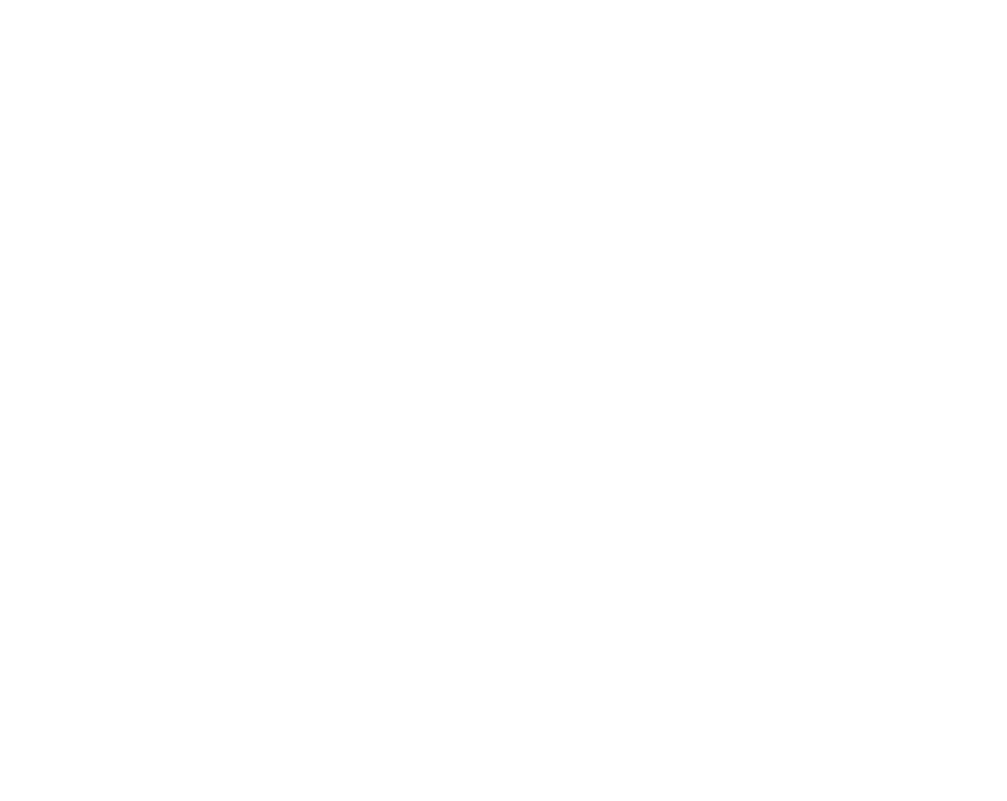
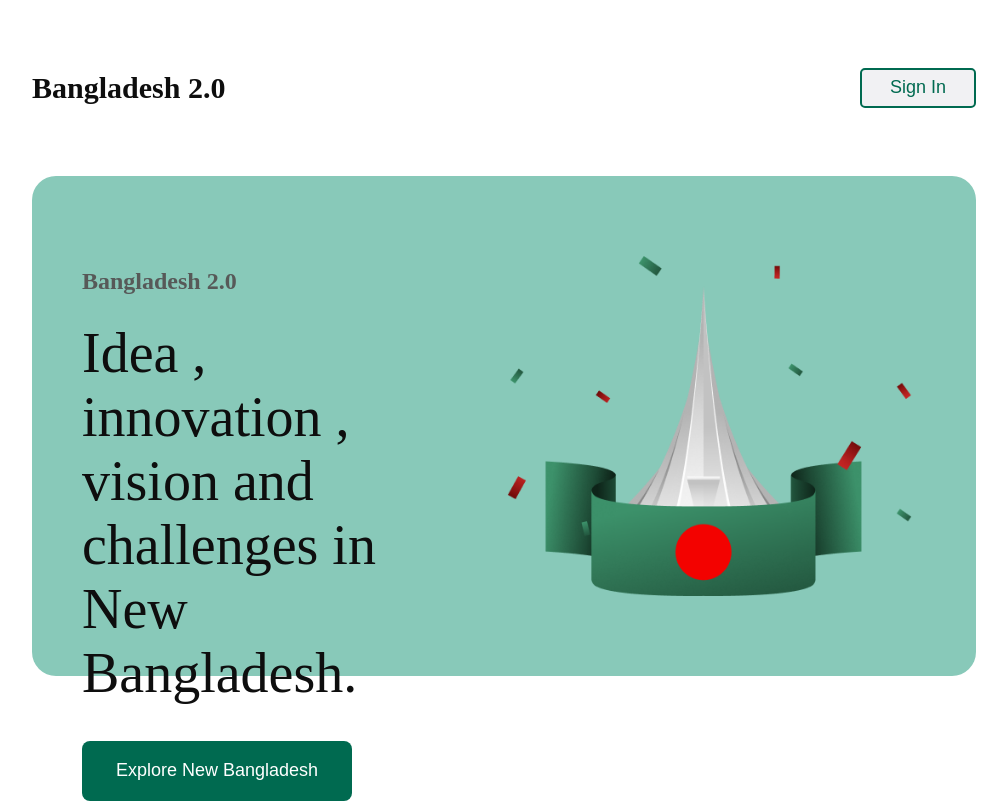
Before and after one commit to isumaiya572/assingment1, a plain HTML site: page index.html in a window 1280 px wide. Shown: the whole page, without its empty margins (136-1143 px from the left). Drawn offline with Linux system fonts and the light colour scheme.

Commit message:
commit-1

```diff
--- a/index.html
+++ b/index.html
@@ -4,10 +4,27 @@
     <meta charset="UTF-8">
     <meta name="viewport" content="width=device-width, initial-scale=1.0">
     <title>Bangladesh 2.0</title>
+    <link rel="preconnect" href="https://fonts.googleapis.com">
+<link rel="preconnect" href="https://fonts.gstatic.com" crossorigin>
+<link href="https://fonts.googleapis.com/css2?family=Fira+Sans:ital,wght@0,100;0,200;0,300;0,400;0,500;0,600;0,700;
+0,800;0,900;1,100;1,200;1,300;1,400;1,500;1,600;1,700;1,800;1,900&display=swap" rel="stylesheet">
+    <link rel="stylesheet" href="style/style.css">
 </head>
 <body>
-    <header>
-
+    <header class="header">
+        <nav>
+            <h4 class="navbar">Bangladesh 2.0</h4>
+            <button class="btn-1">Sign In</button>
+        </nav>
+          <div class="banner">
+          <div class="banner-content">
+              <h4 class="banner-titel">Bangladesh 2.0</h4>
+              <p class="banner-description">Idea , innovation ,
+                vision and challenges in New Bangladesh.</p>
+            <button class="btn-primary">Explore New Bangladesh</button>
+           </div>
+           <img class="banner-sied-picture" src="assets/hero.png" alt="Bangladesh memorial">
+          </div>
     </header>
     <main>
 
--- a/style/style.css
+++ b/style/style.css
@@ -0,0 +1,68 @@
+/*font link from google */
+.fira-sans-regular {
+    font-family: "Fira Sans", serif;
+    font-weight: 400;
+    font-style: normal;
+  }
+  /*head style*/
+  nav{
+    margin: 31px 160px;
+    display: flex;
+    align-items: center;
+    justify-content: space-between;
+  }
+  .navbar{
+    font-size: 30px;
+    font-style: 700;
+    color: #0E0E0E;
+
+  }
+  .btn-1{
+    background-color: #F1F1F3;
+    width: 116px;
+    height: 40px;
+    font-size: 18px;
+    border: 2px solid #006A50;
+    font-style: Semibold;
+    color: #006A50;
+    border-radius: 5px;
+
+  }
+  /*banner style*/
+  .banner{
+    display: flex;
+    margin: 0px 160px;
+    height: 500px;
+    background-color: #88c9b9;
+    background-size: cover;
+    border-radius: 24px;
+  }
+  .banner-content{
+    margin: 60px 50px;
+  }
+  .banner-titel{
+    margin-bottom: -30px;
+    font-size: 24px;
+    color: #555555f8;
+    font-style: medium;
+  }
+  .banner-description{
+
+    font-size: 56px;
+    font-style: bold;
+    color: #0E0E0E;
+  }
+  .btn-primary{
+    font-size: 18px;
+    font-style: Semibold;
+    margin-top: -20px;
+    height: 60px;
+    width: 270px;
+    border: none;
+    color: #FFFFFF;
+    background-color: #006A50;
+    border-radius: 8px;
+  }
+  .banner-sied-picture{
+        margin: 80px 64px;
+  }
```
Also changed, not shown: assets/al-jazeera.png (added), assets/card-icon.png (added), assets/facebook.png (added), assets/hero.png (added), assets/instagram.png (added), assets/quote-bg.png (added), assets/satelite.png (added), assets/x.png (added).
